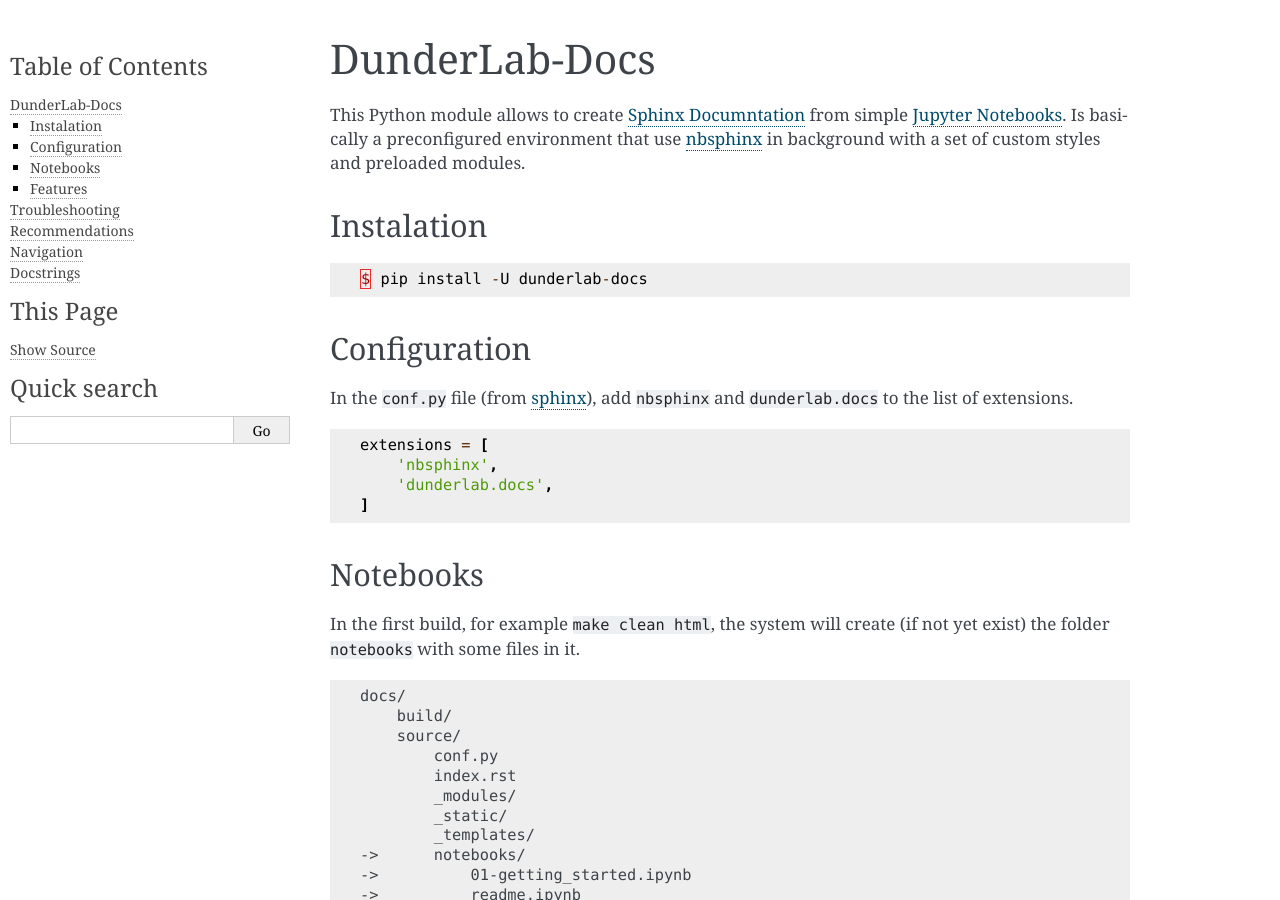
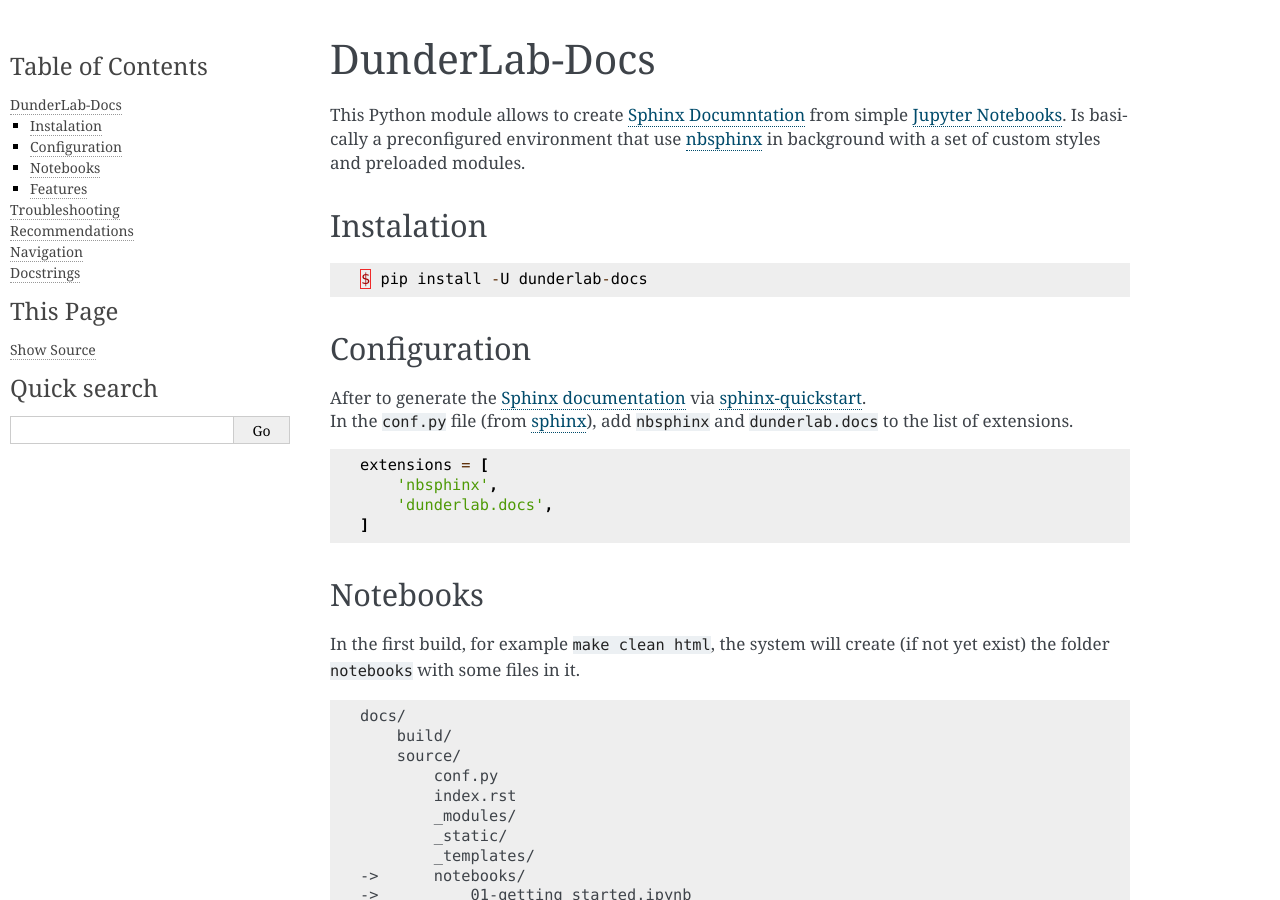
Before and after one commit to dunderlab/python-dunderlab.docs, a Sphinx documentation site: the page built from docs/source/index.rst, in a window 1280 px wide and 900 px high. Built offline with Sphinx 7.4.7, drawn with Linux system fonts in a browser that asks for light colours.

Commit message:
Update docs

```diff
--- a/docs/source/index.rst
+++ b/docs/source/index.rst
@@ -10,7 +10,8 @@
    :maxdepth: 2
    :name: mastertoc
 
-   notebooks/01-read_the_docs
+   notebooks/01-sphinx
+   notebooks/02-read_the_docs
 
 .. only:: html
 
--- a/docs/source/notebooks/readme.rst
+++ b/docs/source/notebooks/readme.rst
@@ -18,9 +18,12 @@
 Configuration
 -------------
 
-In the ``conf.py`` file (from
-`sphinx <https://www.sphinx-doc.org/en/master/usage/configuration.html#example-of-configuration-file>`__),
-add ``nbsphinx`` and ``dunderlab.docs`` to the list of extensions.
+| After to generate the `Sphinx
+  documentation <https://www.sphinx-doc.org/en/master/#>`__ via
+  `sphinx-quickstart <https://www.sphinx-doc.org/en/master/usage/quickstart.html>`__.
+| In the ``conf.py`` file (from
+  `sphinx <https://www.sphinx-doc.org/en/master/usage/configuration.html#example-of-configuration-file>`__),
+  add ``nbsphinx`` and ``dunderlab.docs`` to the list of extensions.
 
 .. code:: ipython3
 
```
Also changed, not shown: docs/source/notebooks/01-sphinx.ipynb (added), docs/source/notebooks/02-read_the_docs.ipynb (added), docs/source/notebooks/__sandbox.ipynb, docs/source/notebooks/_images/readthedocs.png (added), docs/source/notebooks/readme.ipynb.
